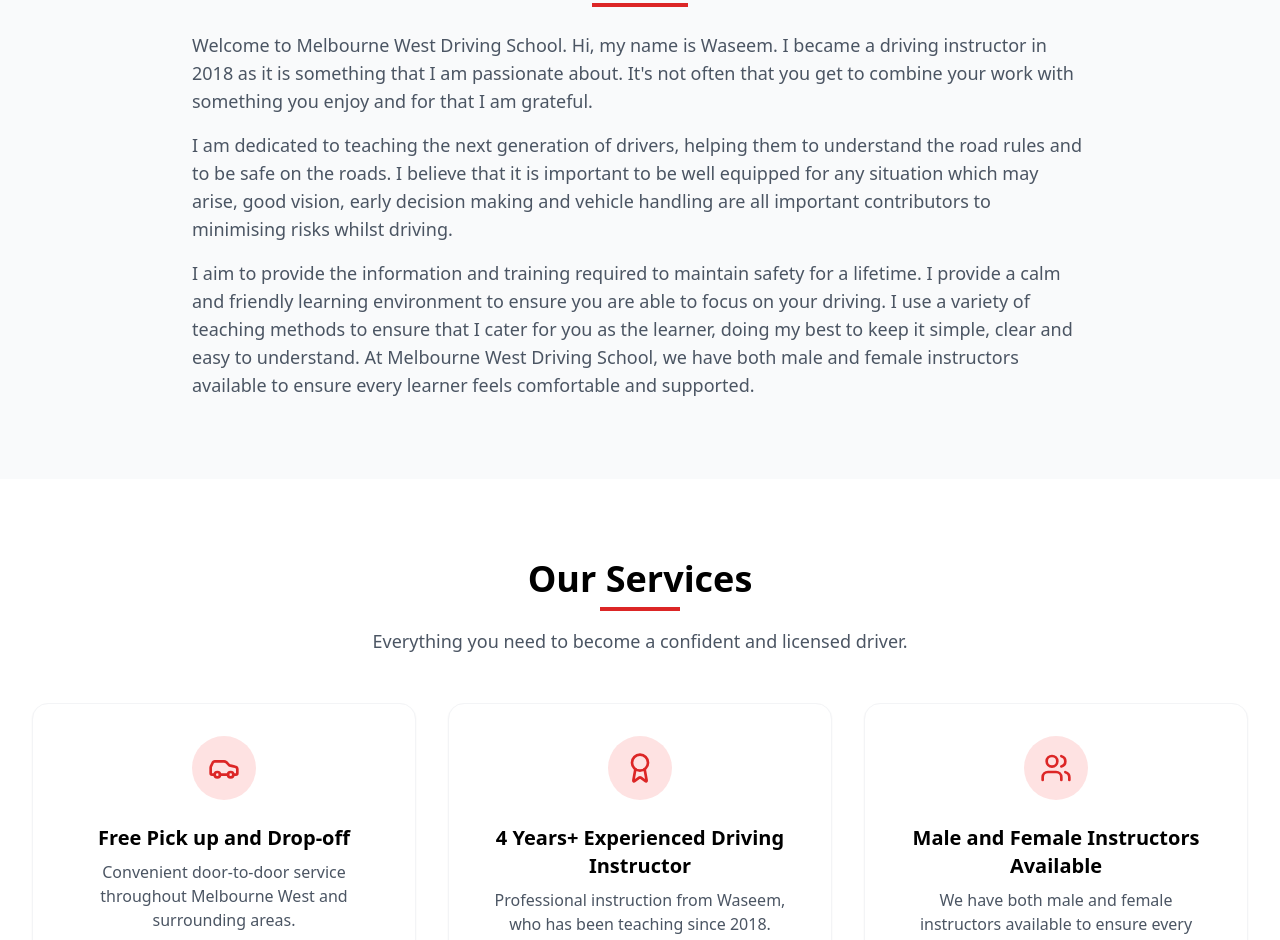
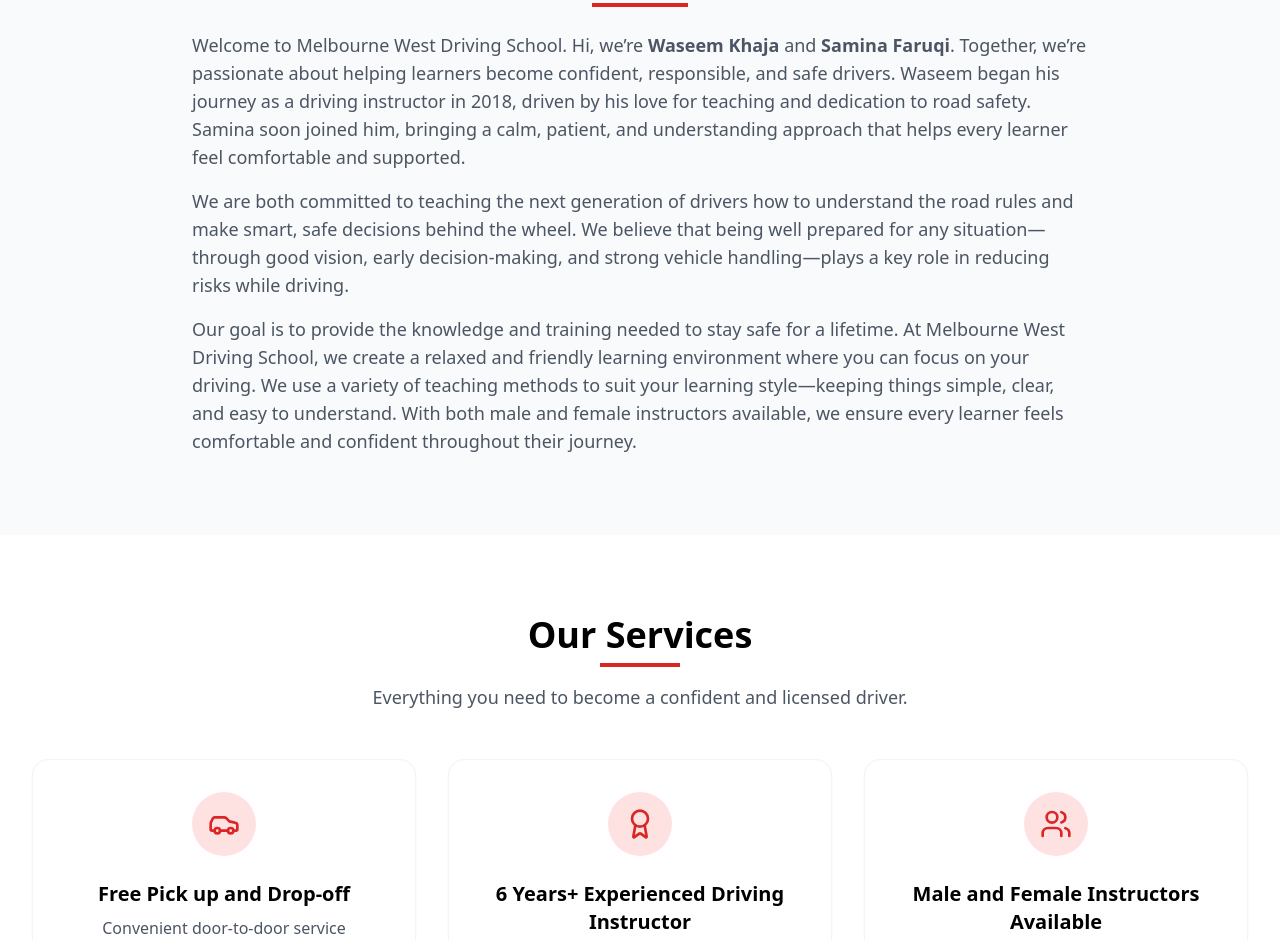
Before and after one commit to aryansinha9/melbourne-west-driving-school, a Next.js app: page / in a window 1280 px wide. Shown: the part 820-1760 px from the top of the page. Built offline with nearby package versions, Linux system fonts and the light colour scheme.

Commit message:
changess

```diff
--- a/components/AboutUsSection.js
+++ b/components/AboutUsSection.js
@@ -9,13 +9,13 @@ const AboutUsSection = () => (
           <div className="w-24 h-1 bg-red-600 mt-2 mx-auto"></div>
         </h2>
         <p className="mt-6 text-lg text-gray-600 text-left">
-          Welcome to Melbourne West Driving School. Hi, my name is Waseem. I became a driving instructor in 2018 as it is something that I am passionate about. It's not often that you get to combine your work with something you enjoy and for that I am grateful.
+          Welcome to Melbourne West Driving School. Hi, we’re <strong>Waseem Khaja</strong> and <strong>Samina Faruqi</strong>. Together, we’re passionate about helping learners become confident, responsible, and safe drivers. Waseem began his journey as a driving instructor in 2018, driven by his love for teaching and dedication to road safety. Samina soon joined him, bringing a calm, patient, and understanding approach that helps every learner feel comfortable and supported.
         </p>
         <p className="mt-4 text-lg text-gray-600 text-left">
-          I am dedicated to teaching the next generation of drivers, helping them to understand the road rules and to be safe on the roads. I believe that it is important to be well equipped for any situation which may arise, good vision, early decision making and vehicle handling are all important contributors to minimising risks whilst driving.
+          We are both committed to teaching the next generation of drivers how to understand the road rules and make smart, safe decisions behind the wheel. We believe that being well prepared for any situation—through good vision, early decision-making, and strong vehicle handling—plays a key role in reducing risks while driving.
         </p>
         <p className="mt-4 text-lg text-gray-600 text-left">
-          I aim to provide the information and training required to maintain safety for a lifetime. I provide a calm and friendly learning environment to ensure you are able to focus on your driving. I use a variety of teaching methods to ensure that I cater for you as the learner, doing my best to keep it simple, clear and easy to understand. At Melbourne West Driving School, we have both male and female instructors available to ensure every learner feels comfortable and supported.
+          Our goal is to provide the knowledge and training needed to stay safe for a lifetime. At Melbourne West Driving School, we create a relaxed and friendly learning environment where you can focus on your driving. We use a variety of teaching methods to suit your learning style—keeping things simple, clear, and easy to understand. With both male and female instructors available, we ensure every learner feels comfortable and confident throughout their journey.
         </p>
       </div>
     </div>
--- a/components/ServicesSection.js
+++ b/components/ServicesSection.js
@@ -10,7 +10,7 @@ const services = [
   },
   {
     icon: Award,
-    title: "4 Years+ Experienced Driving Instructor",
+    title: "6 Years+ Experienced Driving Instructor",
     description: "Professional instruction from Waseem, who has been teaching since 2018.",
     color: "bg-red-100 text-red-600"
   },
```
